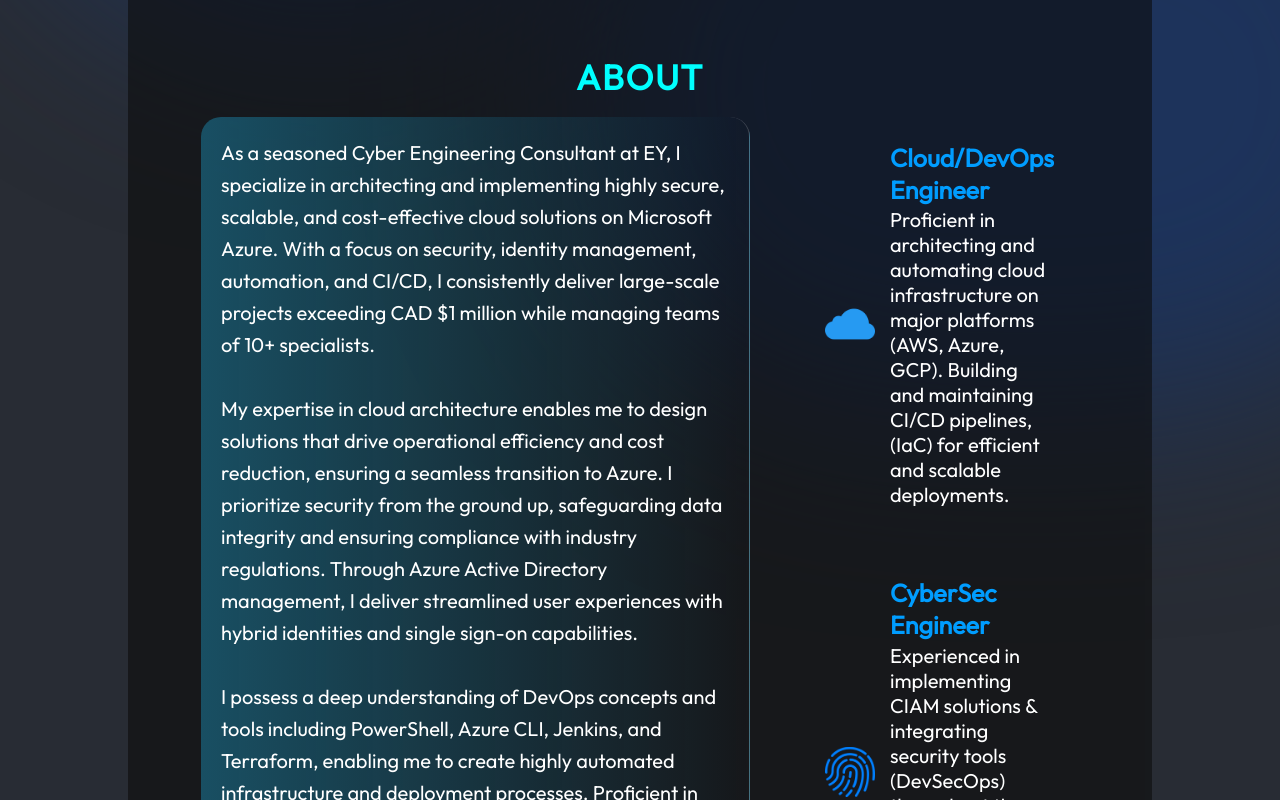
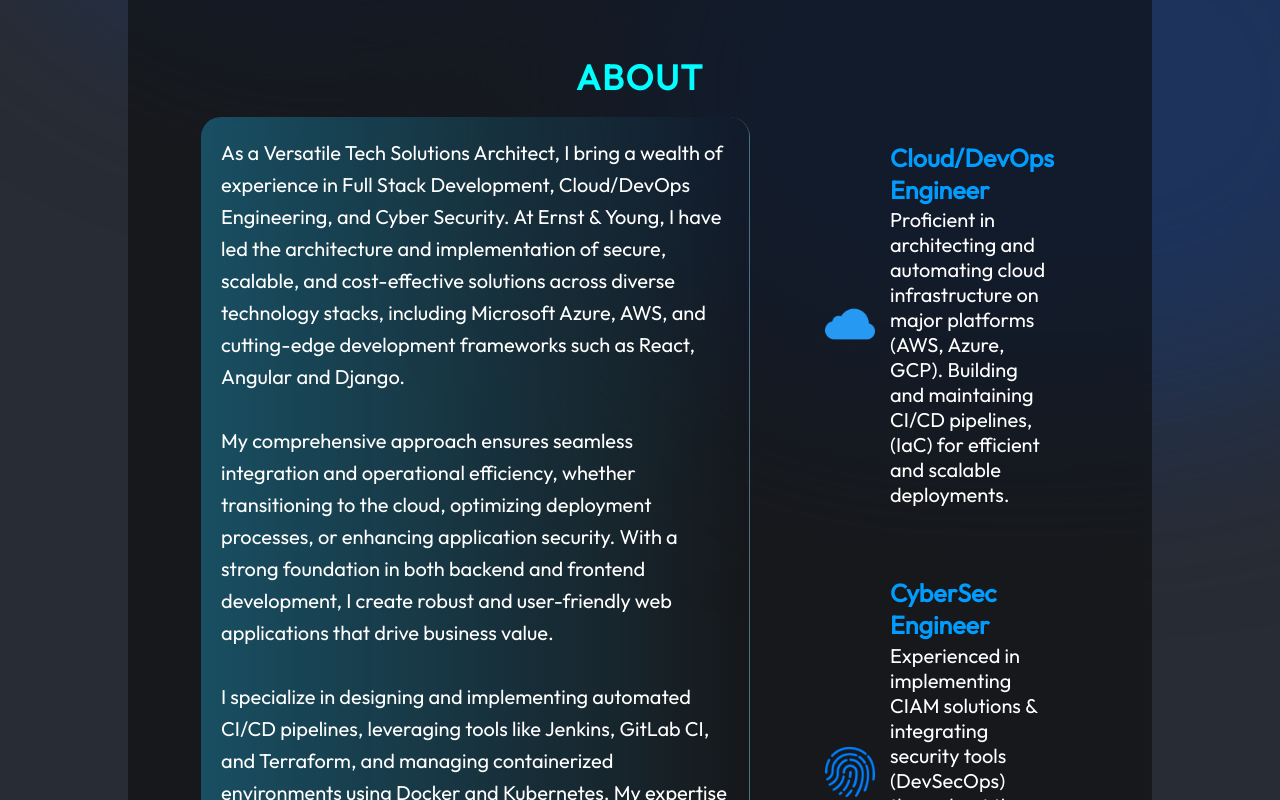
Before and after one commit to RISHANGSHARMA/react-portfolio, a React (Vite) app: page / in a window 1280 px wide. Shown: the part 500-1300 px from the top of the page. Built offline with nearby package versions, Linux system fonts and the light colour scheme.

Commit message:
Made changes FOr Fullstack

```diff
--- a/src/components/About/About.jsx
+++ b/src/components/About/About.jsx
@@ -28,31 +28,18 @@ export const About = () => {
           </div>
         ) : (
           <div className={styles.aboutText}>
-            <p>
-              As a seasoned Cyber Engineering Consultant at EY, I specialize in architecting and
-              implementing highly secure, scalable, and cost-effective cloud solutions on
-              Microsoft Azure. With a focus on security, identity management, automation, and
-              CI/CD, I consistently deliver large-scale projects exceeding CAD $1 million while
-              managing teams of 10+ specialists. <br />
-              <br />
-              My expertise in cloud architecture enables me to design solutions that drive
-              operational efficiency and cost reduction, ensuring a seamless transition to Azure.
-              I prioritize security from the ground up, safeguarding data integrity and ensuring
-              compliance with industry regulations. Through Azure Active Directory
-              management, I deliver streamlined user experiences with hybrid identities and
-              single sign-on capabilities. <br />
-              <br />
-              I possess a deep understanding of DevOps concepts and tools including
-              PowerShell, Azure CLI, Jenkins, and Terraform, enabling me to create highly
-              automated infrastructure and deployment processes. Proficient in
-              containerization technologies (Docker, Kubernetes), I optimize application
-              deployment and management. By proactively integrating security into CI/CD
-              pipelines with SAST and DAST tools, I mitigate vulnerabilities early in the
-              development lifecycle. <br />
-              <br />
-              Let's connect and discuss how I can leverage my expertise to deliver secure,
-              efficient, and innovative cloud solutions tailored to your needs.
-            </p>
+              <p>
+                As a Versatile Tech Solutions Architect, I bring a wealth of experience in Full Stack Development, Cloud/DevOps Engineering, and Cyber Security. At Ernst & Young, I have led the architecture and implementation of secure, scalable, and cost-effective solutions across diverse technology stacks, including Microsoft Azure, AWS, and cutting-edge development frameworks such as React, Angular and Django.<br />
+                <br />
+                My comprehensive approach ensures seamless integration and operational efficiency, whether transitioning to the cloud, optimizing deployment processes, or enhancing application security. With a strong foundation in both backend and frontend development, I create robust and user-friendly web applications that drive business value.<br />
+                <br />
+                I specialize in designing and implementing automated CI/CD pipelines, leveraging tools like Jenkins, GitLab CI, and Terraform, and managing containerized environments using Docker and Kubernetes. My expertise extends to proactive security integration, utilizing SAST and DAST tools to mitigate vulnerabilities early in the development lifecycle.<br />
+                <br />
+                In addition to my technical acumen, I excel in team leadership, guiding cross-functional teams to deliver high-impact projects. My experience in identity management in Cyber security, particularly with Azure Active Directory and Okta SSO ensures that solutions are not only efficient but also secure and compliant with industry standards.<br />
+                <br />
+                Let’s connect to explore how my diverse skill set can deliver innovative and secure solutions tailored to meet your organization's needs.
+              </p>
+
           </div>
         )}
         <ul className={styles.aboutItems}>
```
